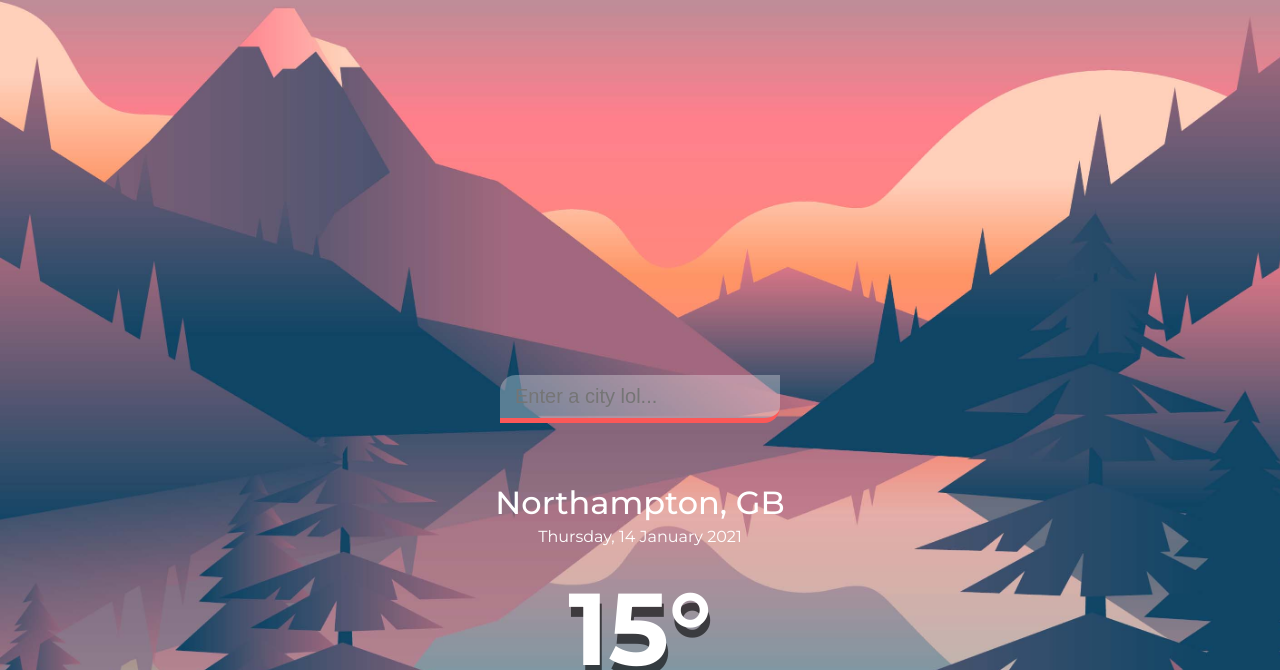
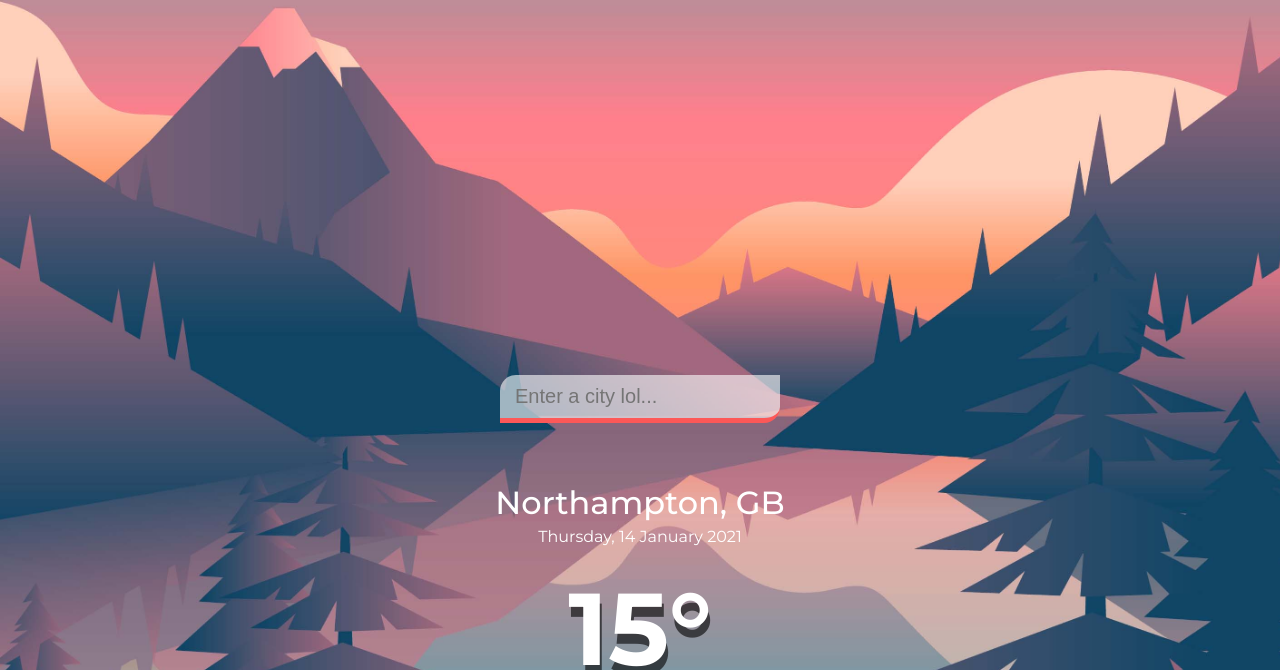
Before and after one commit to Seek4samurai/weather-app, a plain HTML site: page index.html in a window 1280 px wide. Shown: the part 430-1100 px from the top of the page. Drawn offline with Linux system fonts and the light colour scheme.

Commit message:
built bg and sections

```diff
--- a/style.css
+++ b/style.css
@@ -50,24 +50,30 @@ body {
   margin-bottom: 100vh;
 }
 
-.location input {
+.search-box {
   width: 100%;
   max-width: 280px;
   padding: 10px 15px;
   border: none;
   outline: none;
-  background-color: rgba(255, 255, 255, 0.3);
+  background-color: rgba(255, 255, 255, 0.6);
   border-radius: 16px 0 16px 0;
   border-bottom: 5px solid rgb(253, 88, 88);
   color: rgb(65, 65, 65);
   font-size: 20px;
   font-weight: 300;
-  transition: 0.2s ease-out;
+  transition: all 0.2s ease-out;
   margin-bottom: 120px;
 }
 
-.location input:focus {
-  background-color: rgba(219, 219, 219, 0.6);
+.search-box:focus {
+  transform: scale(1.05);
+  background-color: rgba(255, 255, 255, 0.8);
+}
+
+.search-box:hover {
+  transform: scale(1.05);
+  background-color: rgba(255, 255, 255, 0.8);
 }
 
 .main_text {
```
